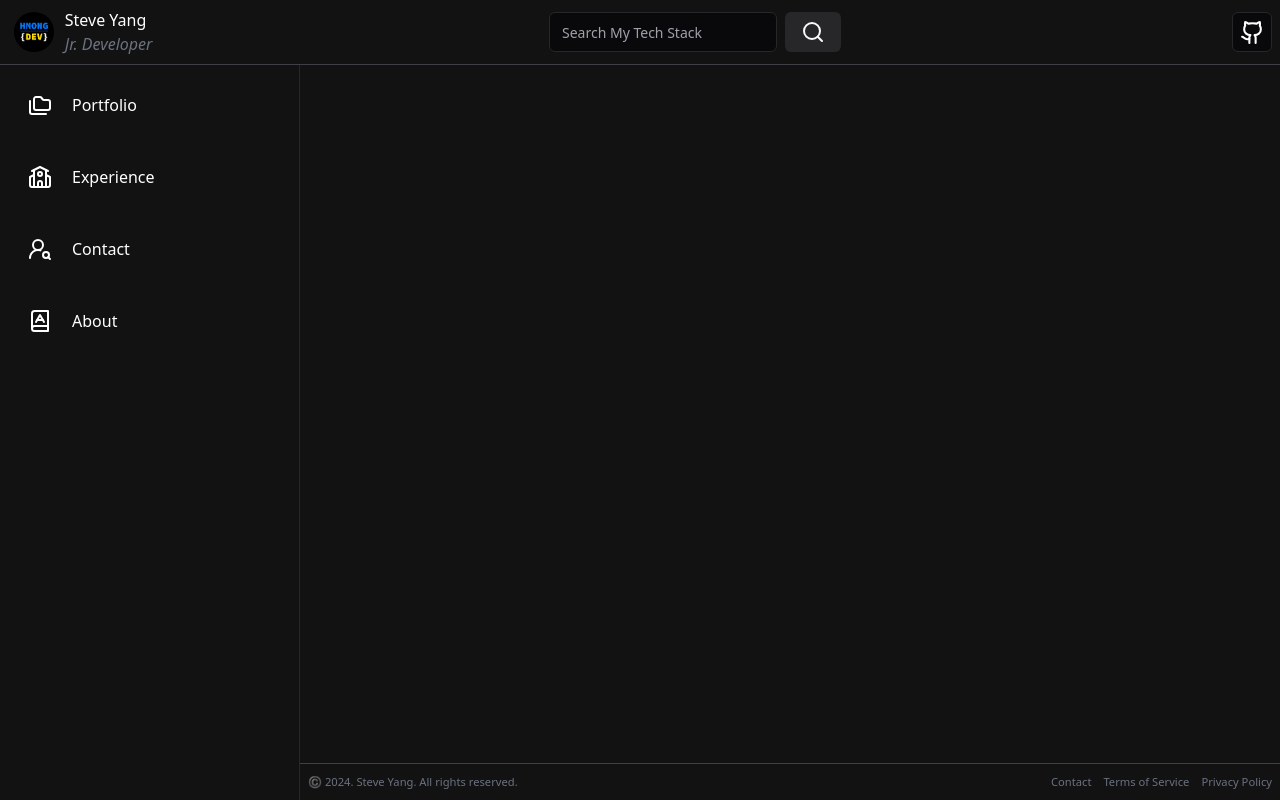
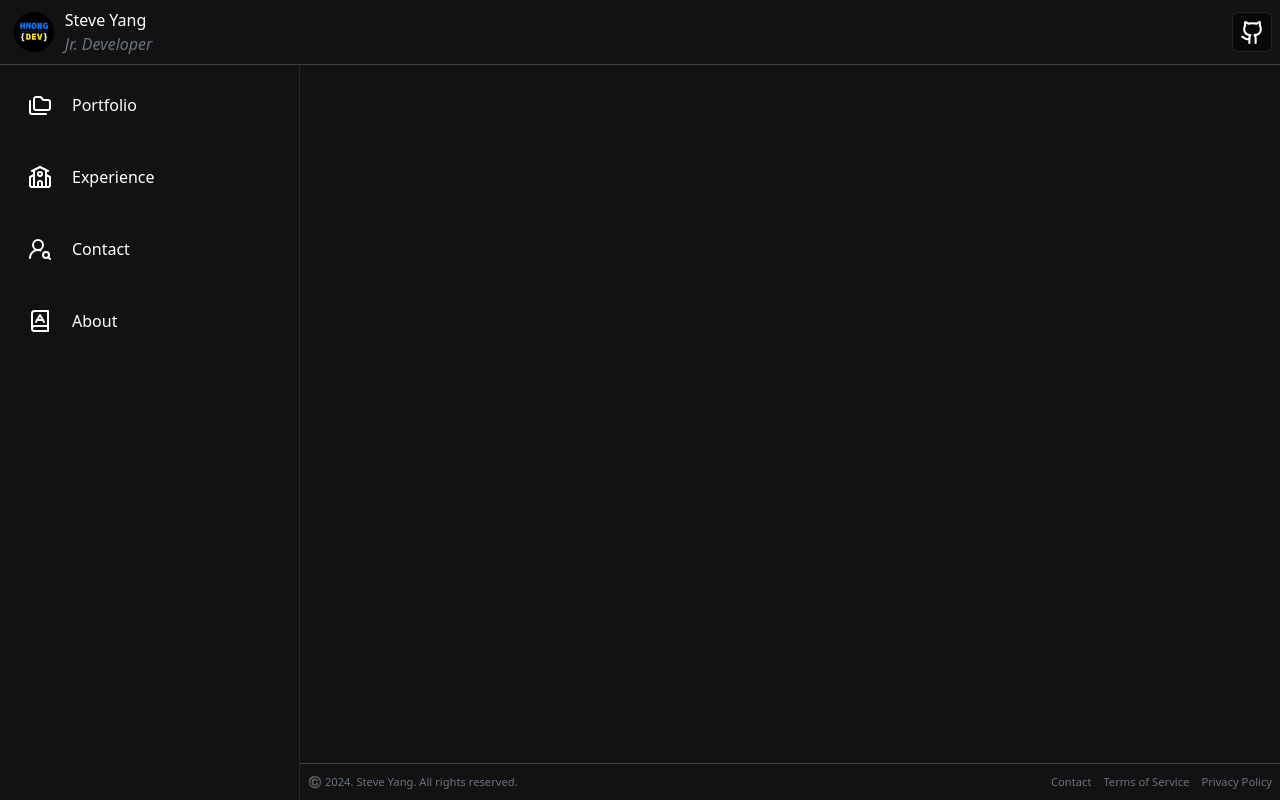
Before and after one commit to hmongdev/hmongdev-resume, a Next.js app: page / in a window 1280 px wide. Built offline with nearby package versions, Linux system fonts and the light colour scheme.

Commit message:
remove searchbar

```diff
--- a/components/shared/NavHeader.tsx
+++ b/components/shared/NavHeader.tsx
@@ -17,7 +17,6 @@ import { Github } from 'lucide-react';
 
 import Link from 'next/link';
 import { Button } from '../ui/button';
-import { SearchBar } from './SearchBar';
 
 const NavHeader = () => {
 	const handleRoute = () => {
@@ -53,9 +52,9 @@ const NavHeader = () => {
 				</div>
 			</section>
 
-			<section>
+			{/* <section>
 				<SearchBar />
-			</section>
+			</section> */}
 
 			<section>
 				<NavigationMenu>
```
